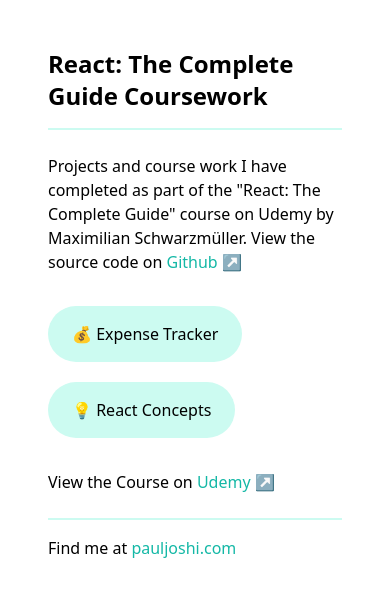
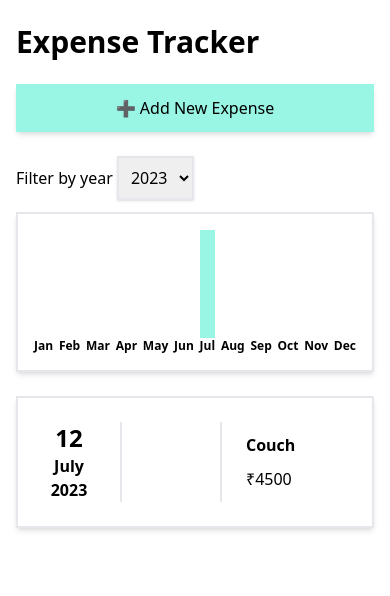
Before and after one commit to PaulJoshi/react-complete-guide, a React (Create React App) app: page /#/expense-tracker in a window 390 px wide. Shown: the top 596 px of the page. Built offline with nearby package versions, Linux system fonts and the light colour scheme.

Commit message:
📱 Responsive Update

```diff
--- a/package.json
+++ b/package.json
@@ -2,7 +2,7 @@
   "name": "react-complete-guide",
   "homepage": "https://pauljoshi.github.io/react-complete-guide/",
   "version": "0.1.0",
-  "private": true,
+  "private": false,
   "dependencies": {
     "@testing-library/jest-dom": "^5.16.5",
     "@testing-library/react": "^13.4.0",
--- a/src/App.js
+++ b/src/App.js
@@ -1,17 +1,17 @@
-import { BrowserRouter, Route, Routes } from "react-router-dom";
+import { HashRouter, Route, Routes } from "react-router-dom";
 import Landing from "./Landing";
 import ExpenseTracker from "./expense-tracker/ExpenseTracker";
 import ReactConcepts from "./react-concepts/ReactConcepts";
 
 function App() {
 	return (
-		<BrowserRouter>
+		<HashRouter>
 			<Routes>
 				<Route path="/" element={<Landing />} />
 				<Route path="/expense-tracker" element={<ExpenseTracker />} />
 				<Route path="/react-concepts" element={<ReactConcepts />} />
 			</Routes>
-		</BrowserRouter>
+		</HashRouter>
 	);
 }
 
--- a/src/expense-tracker/ExpenseTracker.js
+++ b/src/expense-tracker/ExpenseTracker.js
@@ -45,7 +45,7 @@
 	};
 
 	return (
-		<div className="m-12 xl:mx-96">
+		<div className="m-4 md:m-12 xl:mx-96">
 			<h2 className="text-3xl font-bold my-6">Expense Tracker</h2>
 			<NewExpense onAddExpense={addExpenseHandler} />
 			<Expenses items={expenses} />
--- a/src/expense-tracker/components/Chart/ChartBar.js
+++ b/src/expense-tracker/components/Chart/ChartBar.js
@@ -15,7 +15,7 @@
 					style={{ height: barFillHeight }}
 				></div>
 			</div>
-			<div className='font-semibold text-center'>{props.label}</div>
+			<div className='font-semibold text-center text-xs md:text-sm lg:text-base'>{props.label}</div>
 		</div>
 	);
 };
--- a/src/expense-tracker/components/Expenses/ExpenseDate.js
+++ b/src/expense-tracker/components/Expenses/ExpenseDate.js
@@ -5,8 +5,8 @@
 	const year = props.date.getFullYear()
 
 	return (
-		<div className="text-center font-semibold pr-6 border-r-2 w-28">
-			<div className="text-3xl">{day}</div>
+		<div className="text-center font-semibold pr-6 border-r-2 w-20 md:w-28">
+			<div className="text-2xl md:text-3xl">{day}</div>
 			<div>{month}</div>
 			<div>{year}</div>
 		</div>
--- a/src/expense-tracker/components/Expenses/ExpenseItem.js
+++ b/src/expense-tracker/components/Expenses/ExpenseItem.js
@@ -6,8 +6,8 @@
 		<li>
 			<Card className="flex justify-between my-6 p-6 border-2">
 				<ExpenseDate date={props.date} />
-				<div className="flex flex-col justify-evenly w-40 pl-6 border-l-2">
-					<h2 className="text-xl font-semibold">{props.title}</h2>
+				<div className="flex flex-col justify-evenly w-32 md:w-40 pl-6 border-l-2">
+					<h2 className="md:text-xl font-semibold">{props.title}</h2>
 					<div>₹{props.amount}</div>
 				</div>
 			</Card>
--- a/src/expense-tracker/components/Expenses/Expenses.js
+++ b/src/expense-tracker/components/Expenses/Expenses.js
@@ -4,7 +4,7 @@
 import ExpensesChart from './ExpensesChart';
 
 const Expenses = (props) => {
-	const [filteredYear, setFilteredYear] = useState('2020');
+	const [filteredYear, setFilteredYear] = useState('2023');
 
 	const filterChangeHandler = (selectedYear) => {
 		setFilteredYear(selectedYear);
--- a/src/expense-tracker/components/NewExpense/NewExpense.js
+++ b/src/expense-tracker/components/NewExpense/NewExpense.js
@@ -16,7 +16,7 @@
 	return (
 		<div className="w-full">
 			{!isEditing && (
-				<button className="bg-teal-200 px-4 py-3 shadow-md transition hover:shadow-lg" onClick={() => setIsEditing(true)}>➕ Add New Expense</button>
+				<button className="bg-teal-200 px-4 py-3 mb-3 w-full md:w-fit shadow-md transition hover:shadow-lg" onClick={() => setIsEditing(true)}>➕ Add New Expense</button>
 			)}
 			{isEditing && (
 				<ExpenseForm
--- a/src/react-concepts/ReactConcepts.js
+++ b/src/react-concepts/ReactConcepts.js
@@ -26,7 +26,7 @@
 	return (
 		<div>
 			<Header />
-			<ul id="concepts" className="flex gap-10 m-6 lg:m-12">
+			<ul id="concepts" className="flex flex-wrap justify-center gap-10 m-6 lg:m-12">
 				<Concept
 					image={concepts[0].image}
 					title={concepts[0].title}
--- a/src/react-concepts/components/Concept.js
+++ b/src/react-concepts/components/Concept.js
@@ -1,7 +1,7 @@
 
 const Concept = (props) => {
 	return (
-		<li className="p-6 border-2 shadow-md rounded-lg transition hover:shadow-lg hover:-translate-y-1">
+		<li className="p-6 max-w-sm border-2 shadow-md rounded-lg transition hover:shadow-lg hover:-translate-y-1">
 			<img className="h-52 text-center mx-auto" src={props.image} alt={props.title} />
 			<h2 className="text-xl font-semibold my-4">{props.title}</h2>
 			<p className="text-justify">{props.description}</p>
--- a/src/react-concepts/components/Header.js
+++ b/src/react-concepts/components/Header.js
@@ -2,7 +2,7 @@
 
 const Header = () => {
 	return (
-		<header className="flex flex-col items-center m-6">
+		<header className="flex flex-col items-center text-center m-6">
 			<img className="w-40" src={keyConceptsImage} alt="Medal badge with a star" />
 			<h1 className="text-2xl font-bold m-2">Key React Concepts</h1>
 			<p>Selected key React concepts you should know about</p>
```
